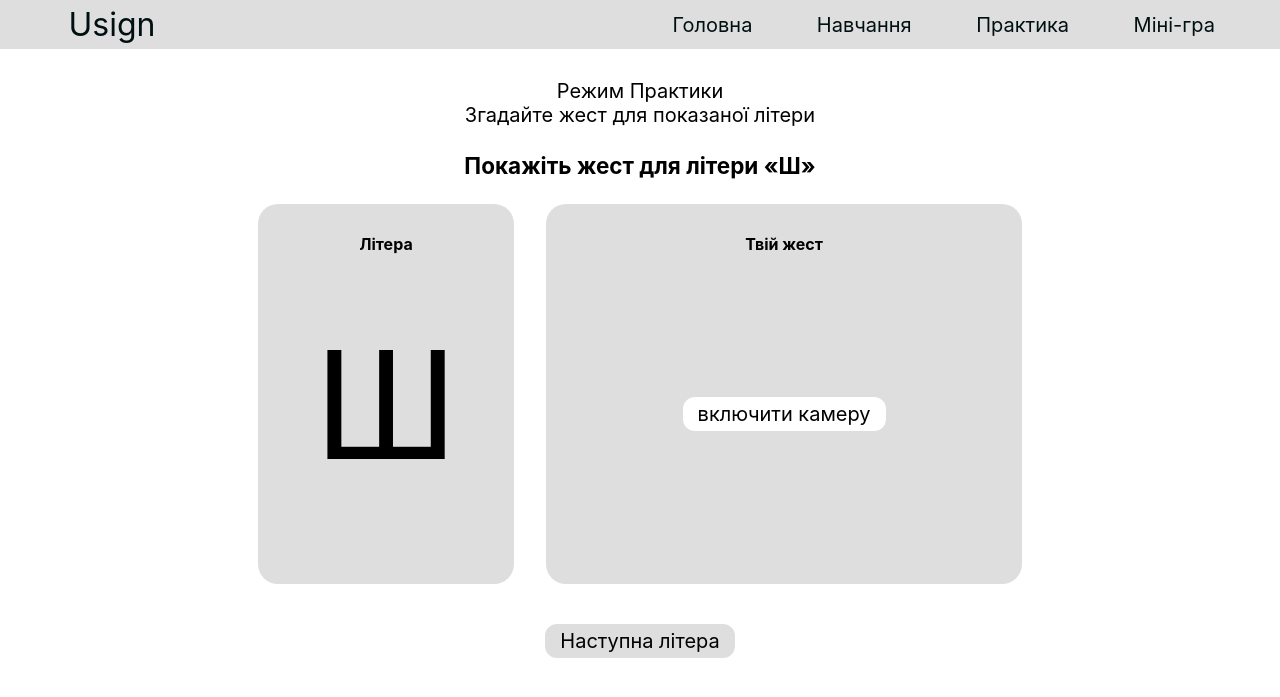
After one commit to ihnryna/USL-Game, a Flask app: page /practice in a window 1280 px wide. The commit adds this page. Shown: the top 697 px of the page. Run offline with Flask 3, Linux system fonts and the light colour scheme.

Commit message:
Initial practice-page and random letter on practice-page logic

```diff
--- a/app.py
+++ b/app.py
@@ -38,9 +38,9 @@ def index():
 def learn():
     return render_template("learn.html")
 
-@app.route("/recall")
-def recall():
-    return render_template("recall.html")
+@app.route("/practice")
+def practice():
+    return render_template("practice.html")
 
 @app.route("/game")
 def game():
--- /dev/null
+++ b/static/practice-page.js
@@ -0,0 +1,57 @@
+const cameraBtn = document.getElementById("cameraButton");
+const checkBtn = document.getElementById("checkButton");
+const nextLetterButton = document.getElementById("nextLetterButton");
+const cameraZone = document.getElementById("cameraZone");
+const SUPPORTED_LETTERS = [
+        "А", "Б", "В", "Г", "Е", "Ж",
+        "И", "І", "Л", "М", "Н", "О",
+        "П", "Р", "С", "Т", "У", "Ф",
+        "Х", "Ч", "Ш", "Ю", "Я"
+];
+
+cameraBtn.addEventListener("click", () => {
+        cameraBtn.remove();
+        checkBtn.style.visibility = "visible";
+
+        cameraZone.insertAdjacentHTML("beforeend", `
+            <video id="video" class="camera-rectangle" autoplay playsinline></video>
+            <canvas id="canvas" style="display:none;"></canvas>
+        `);
+
+        const script = document.createElement("script");
+        script.src = "static/hand-tracking-script.js";
+        script.defer = true;
+        document.body.appendChild(script);
+});
+
+nextLetterButton.addEventListener("click", () => {
+    nextLetter();
+});
+
+
+function getRandomLetter() {
+        const index = Math.floor(Math.random() * SUPPORTED_LETTERS.length);
+        return SUPPORTED_LETTERS[index];
+}
+
+function setLetter(l) {
+        const letter = document.querySelector(".practice-letter");
+        const title = document.querySelector(".welcome h2");
+
+        if (title) {
+            title.textContent = `Покажіть жест для літери «${l}»`;
+        }
+
+        if (letter) {
+            letter.textContent = `${l}`;
+        }
+}
+
+function nextLetter(){
+    const letter = getRandomLetter();
+    setLetter(letter);
+}
+
+document.addEventListener("DOMContentLoaded", () => {
+    nextLetter();
+});
--- a/static/style.css
+++ b/static/style.css
@@ -184,7 +184,7 @@ width:100%;
 text-align: center;
 background: var(--color-bg-card);
 border-radius: 20px;
-padding: 20px;
+padding: 30px;
 height: 380px;
 display: flex;
 flex-direction: column;
@@ -225,8 +225,25 @@ justify-content: flex-start;
 }
 
 .user-gesture-card h3 {
+margin-top: 10px;
+font-size: 20px;
+font-size: 16px;
+}
+
+.user-gesture-header h3 {
 margin-top: 0;
+margin-bottom: 0;
 font-size: 16px;
+    position: absolute;
+    left: 50%;
+    transform: translateX(-50%);
+}
+
+.user-gesture-header {
+    width:100%;
+    display: flex;
+    align-items: center;
+    position:relative;
 }
 
 .camera-on-btn{
@@ -284,3 +301,23 @@ font-size: 16px;
     object-fit: cover;
     border-radius: 16px;
 }
+
+.check-btn{
+    background-color: var(--white);
+    border-radius: 5px;
+    border-width: 0;
+    padding: 10px 20px;
+    font-size:16px;
+    display:block;
+    margin-left: auto;
+    visibility: hidden;
+}
+
+.check-btn:hover{
+    background-color: var(--frozen-lake);
+}
+
+.practice-letter{
+    font-size:150px;
+    align-self: center;
+}
--- a/templates/base.html
+++ b/templates/base.html
@@ -13,7 +13,7 @@
     <nav>
         <a href="/">Головна</a>
         <a href="/learn">Навчання</a>
-        <a href="/recall">Практика</a>
+        <a href="/practice">Практика</a>
         <a href="/game">Міні-гра</a>
     </nav>
 </header>
--- a/templates/home.html
+++ b/templates/home.html
@@ -22,7 +22,7 @@
         </div>
     </a>
 
-    <a href="/recall" style="text-decoration: none; color: inherit;">
+    <a href="/practice" style="text-decoration: none; color: inherit;">
         <div class="card">
             <div>
                 <h3>🧠 Практика</h3>
--- /dev/null
+++ b/templates/practice.html
@@ -0,0 +1,38 @@
+{% extends "base.html" %}
+
+{% block title %}Recall mode | USL Game{% endblock %}
+
+{% block content %}
+<div class="welcome">
+    <div class="subtitle-practice">Режим Практики<br>Згадайте жест для показаної літери</div>
+    <div class="instruction-practice"><h2>Покажіть жест для літери «К»</h2></div>
+</div>
+
+<div class="practice-zone">
+    <div class="letter-card">
+        <div>
+            <h3>Літера</h3>
+        </div>
+        <div class="card-image">
+            <div class="practice-letter"></div>
+        </div>
+    </div>
+
+    <div class="user-gesture-card">
+        <div class="user-gesture-header">
+            <h3>Твій жест</h3>
+            <button class="check-btn" id="checkButton">Перевірити</button>
+        </div>
+        <div class="camera-zone" id="cameraZone">
+            <button class="camera-on-btn" id="cameraButton">включити камеру</button>
+        </div>
+    </div>
+
+</div>
+<div class="bottom-buttons">
+    <button class="next-letter-btn" id="nextLetterButton">Наступна літера</button>
+</div>
+
+<script src="static/practice-page.js" defer></script>
+
+{% endblock %}
```
Also changed, not shown: templates/recall.html (deleted, +0 -8 lines).
